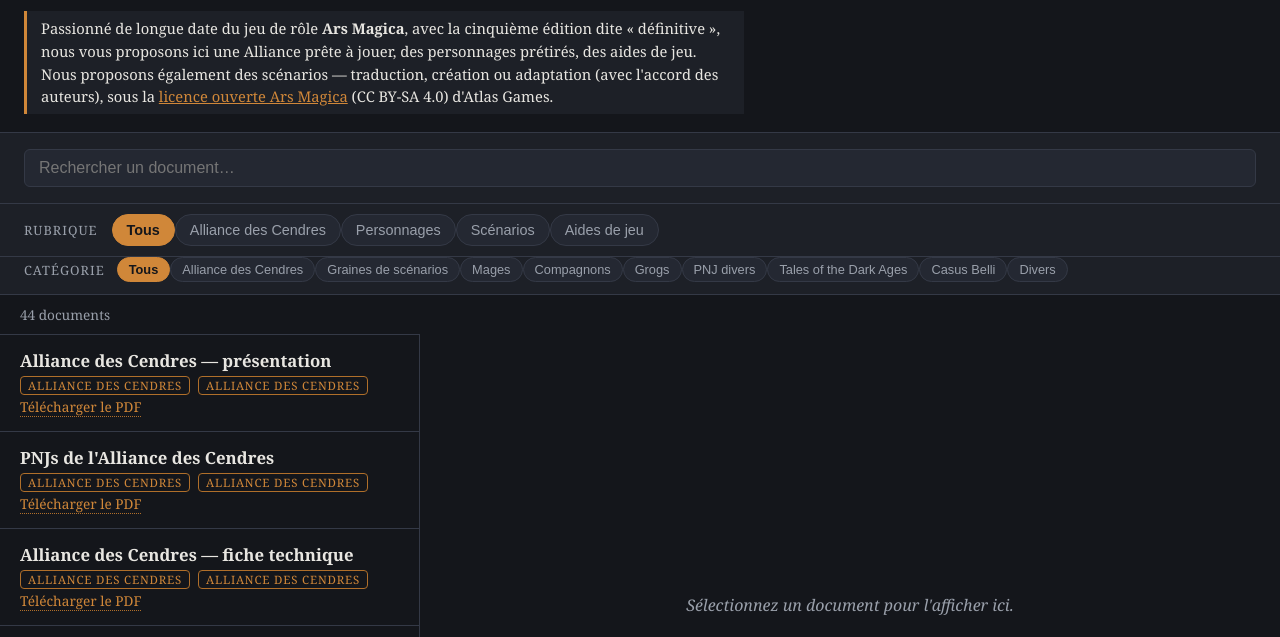
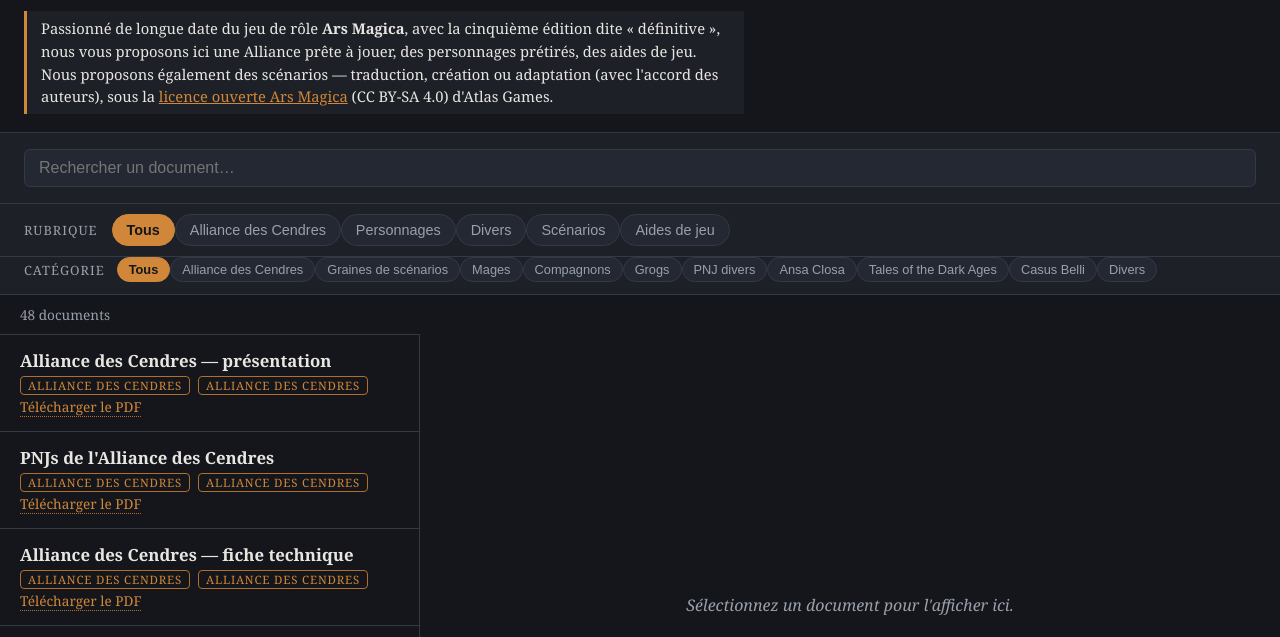
Before and after one commit to Remiflambeau/Alliance-des-Cendres, a plain HTML site: page index.html in a window 1280 px wide. Shown: the part 88-725 px from the top of the page. Drawn offline with Linux system fonts and the light colour scheme.

Commit message:
Add files via upload

```diff
--- a/index.html
+++ b/index.html
@@ -113,6 +113,10 @@ const DOCS = [
   { titre: "Brigands génériques", bloc: "Personnages", categorie: "PNJ divers", fichier: "Brigands generiques.pdf" },
   { titre: "Hommes d'armes génériques", bloc: "Personnages", categorie: "PNJ divers", fichier: "Hommes d'arme generique.pdf" },
   { titre: "Luna", bloc: "Personnages", categorie: "PNJ divers", fichier: "Luna.pdf" },
+  { titre: "Delphine de Verditius", bloc: "Personnages", categorie: "PNJ divers", fichier: "Delphine de Verditius.pdf" },
+  { titre: "Alliance d'Ansa Closa", bloc: "Divers", categorie: "Ansa Closa", fichier: "Alliance de Ansa Closa.pdf" },
+  { titre: "Habitants d'Ansa Closa", bloc: "Divers", categorie: "Ansa Closa", fichier: "Habitants Ansa Closa.pdf" },
+  { titre: "Technique Ansa Closa", bloc: "Divers", categorie: "Ansa Closa", fichier: "Technique Ansa Closa.pdf" },
   { titre: "Langue de vipère", bloc: "Scénarios", categorie: "Tales of the Dark Ages", fichier: "Langue de vipère.pdf", auteur: "Texte original : Thomas M. Kane" },
   { titre: "Héritage", bloc: "Scénarios", categorie: "Tales of the Dark Ages", fichier: "Heritage Ars Magica.pdf", auteur: "Texte original : James P. Buchanan" },
   { titre: "Bosquet des crânes", bloc: "Scénarios", categorie: "Tales of the Dark Ages", fichier: "Bosquet de Cranes.pdf", auteur: "Texte original : Thomas M. Kane" },
```
